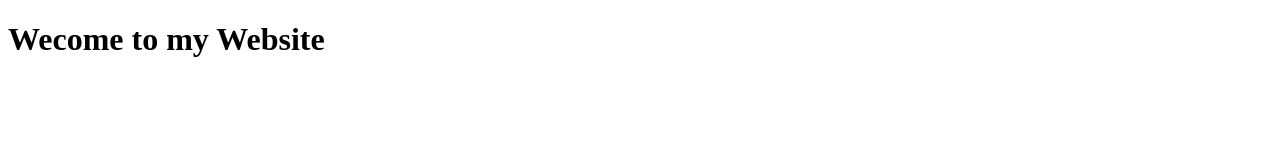
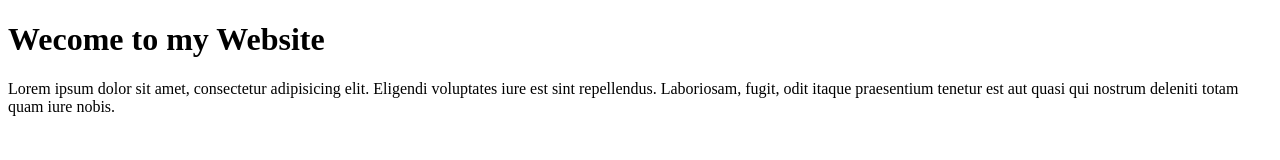
Before and after one commit to Carlo0504/cwd_batch6_demo_on_github, a plain HTML site: page index.html in a window 1280 px wide. Drawn offline with Linux system fonts and the light colour scheme.

Commit message:
added a new line in index.html
added a paragraph

```diff
--- a/index.html
+++ b/index.html
@@ -8,5 +8,9 @@
   </head>
   <body>
     <h1>Wecome to my Website</h1>
+    Lorem ipsum dolor sit amet, consectetur adipisicing elit. Eligendi
+    voluptates iure est sint repellendus. Laboriosam, fugit, odit itaque
+    praesentium tenetur est aut quasi qui nostrum deleniti totam quam iure
+    nobis.
   </body>
 </html>
```
